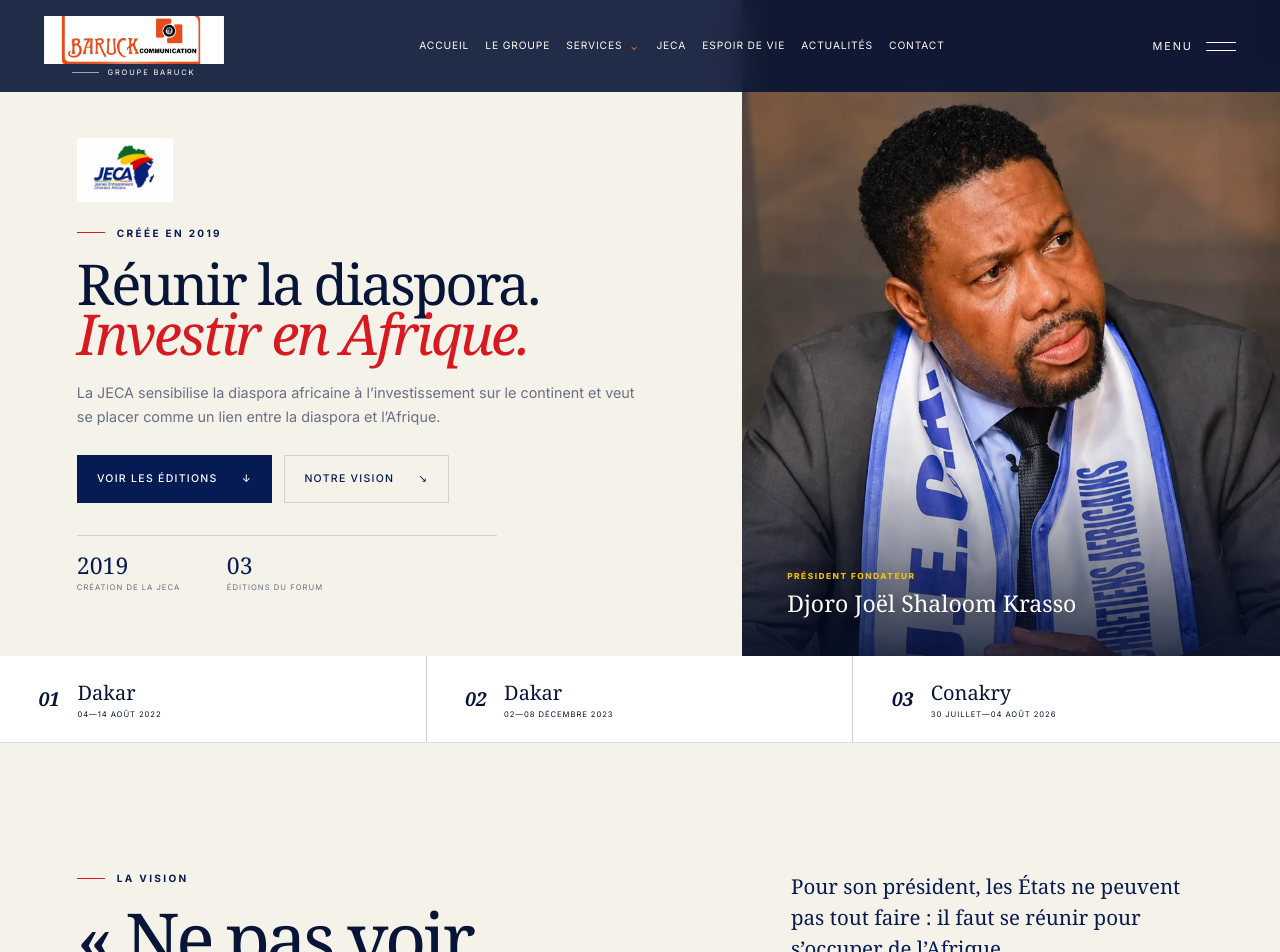
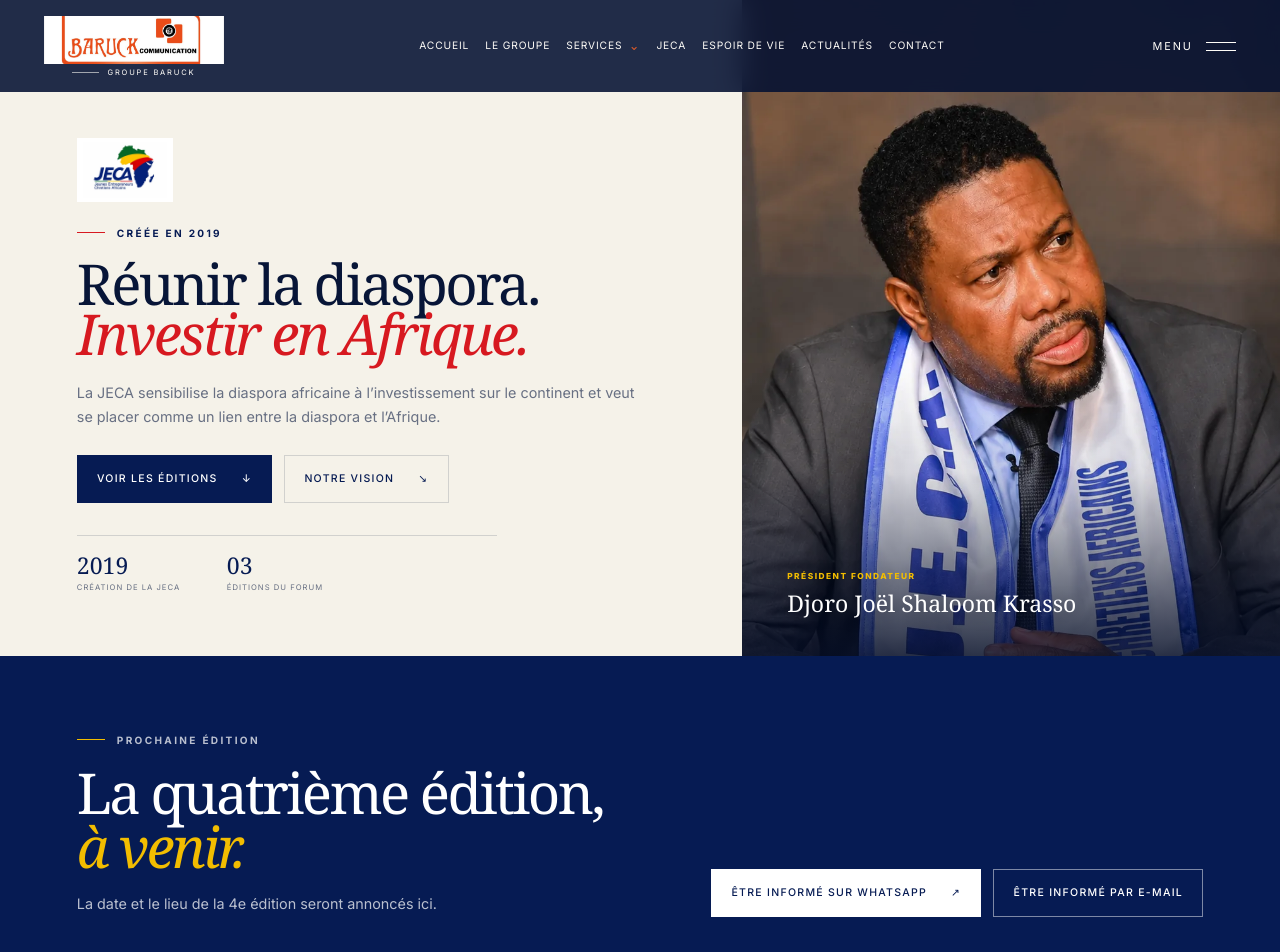
Before and after one commit to Gaslandie/groupe-baruck, a Next.js app: page /jeca in a window 1280 px wide. Shown: the top 952 px of the page. Built offline with nearby package versions, Linux system fonts and the light colour scheme.

Commit message:
feat(jeca): add next edition notification block
Co-Authored-By: Claude Opus 5 (1M context) <noreply@anthropic.com>

```diff
--- a/src/app/jeca/page.tsx
+++ b/src/app/jeca/page.tsx
@@ -7,6 +7,7 @@ import { JecaCta } from "@/components/jeca/JecaCta";
 import { JecaGalleryProvider } from "@/components/jeca/JecaGallery";
 import { JecaGoree } from "@/components/jeca/JecaGoree";
 import { JecaHero } from "@/components/jeca/JecaHero";
+import { JecaNextEdition } from "@/components/jeca/JecaNextEdition";
 import { JecaJourney } from "@/components/jeca/JecaJourney";
 import { JecaVision } from "@/components/jeca/JecaVision";
 import { PageShell } from "@/components/layout/PageShell";
@@ -32,6 +33,7 @@ export default function JecaPage() {
   return (
     <PageShell variant="jeca" current="jeca" footer="jeca">
       <JecaHero />
+      <JecaNextEdition />
       <EditionNav />
       <JecaVision />
       <JecaJourney />
--- a/src/components/jeca/EditionNav.tsx
+++ b/src/components/jeca/EditionNav.tsx
@@ -3,9 +3,13 @@ import { jecaEditionNav } from "@/data/jeca";
 export function EditionNav() {
   return (
     <nav
-      aria-label="Accès direct aux éditions"
-      className="grid grid-cols-3 border-b border-jeca-line bg-white text-jeca-ink max-tablet:block"
+      aria-label="Éditions passées de la JECA"
+      className="border-b border-jeca-line bg-white text-jeca-ink"
     >
+      <p className="jeca-kicker mb-0 border-b border-jeca-line px-[clamp(1.2rem,3vw,3rem)] py-[.9rem]">
+        Éditions passées
+      </p>
+      <div className="grid grid-cols-3 max-tablet:block">
         {jecaEditionNav.map((item) => (
           <a
             key={item.href}
@@ -17,6 +21,7 @@ export function EditionNav() {
             <small className="text-[.48rem] uppercase tracking-[.12em]">{item.dates}</small>
           </a>
         ))}
+      </div>
     </nav>
   );
 }
--- /dev/null
+++ b/src/components/jeca/JecaNextEdition.tsx
@@ -0,0 +1,36 @@
+import { jecaNextEdition } from "@/data/jeca";
+
+export function JecaNextEdition() {
+  return (
+    <section
+      id="prochaine-edition"
+      className="reveal-stagger bg-jeca-blue px-[clamp(1.3rem,6vw,7.5rem)] py-[clamp(3.5rem,6vw,6rem)] text-white"
+    >
+      <div className="reveal grid grid-cols-[minmax(0,1fr)_auto] items-end gap-[clamp(2rem,5vw,5rem)] max-[1080px]:grid-cols-1 max-[1080px]:items-start">
+        <div>
+          <p className="jeca-kicker light">Prochaine édition</p>
+          <h2 className="m-0 text-balance font-display text-[clamp(2.4rem,4.4vw,4.6rem)] font-normal leading-[.95] tracking-[-.045em] max-tablet:text-[clamp(2.3rem,11vw,3.4rem)]">
+            La quatrième édition,
+            <em className="block font-normal text-jeca-yellow">à venir.</em>
+          </h2>
+          <p className="mb-0 mt-[1.2rem] max-w-[520px] text-[.9rem] leading-[1.7] text-[rgba(255,255,255,.72)]">
+            La date et le lieu de la 4e édition seront annoncés ici.
+          </p>
+        </div>
+        <div className="jeca-actions">
+          <a
+            href={jecaNextEdition.whatsappHref}
+            target="_blank"
+            rel="noreferrer"
+            className="jeca-button jeca-button-white"
+          >
+            Être informé sur WhatsApp <span>↗</span>
+          </a>
+          <a href={jecaNextEdition.emailHref} className="jeca-button jeca-button-outline">
+            Être informé par e-mail
+          </a>
+        </div>
+      </div>
+    </section>
+  );
+}
--- a/src/data/jeca.ts
+++ b/src/data/jeca.ts
@@ -1,4 +1,5 @@
 import type { ImageAsset } from "./media";
+import { contacts } from "./site";
 
 export type GalleryPhoto = {
   src: `/${string}`;
@@ -283,3 +284,20 @@ export const jecaGalleries: JecaGallery[] = [
     ],
   },
 ];
+
+export type JecaNextEdition = {
+  message: string;
+  whatsappHref: string;
+  emailHref: string;
+};
+
+const nextEditionMessage = "Je souhaite être informé de la prochaine édition de la JECA";
+
+/** Demandes d'information sur la prochaine édition : numéros et adresse jamais recopiés. */
+export const jecaNextEdition: JecaNextEdition = {
+  message: nextEditionMessage,
+  whatsappHref: `${contacts.whatsappHq.href}?text=${encodeURIComponent(nextEditionMessage)}`,
+  emailHref: `${contacts.email.href}?subject=${encodeURIComponent(
+    "Prochaine édition de la JECA",
+  )}&body=${encodeURIComponent(nextEditionMessage)}`,
+};
```
Lines whose indentation alone changed are shown as unchanged.
